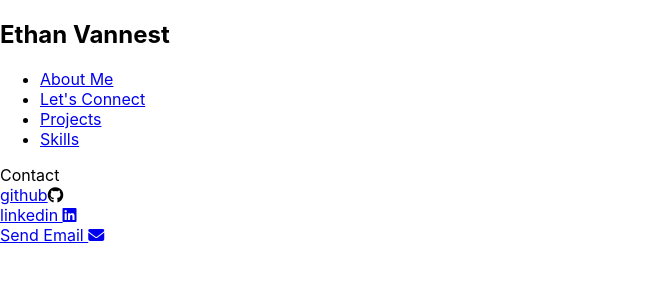
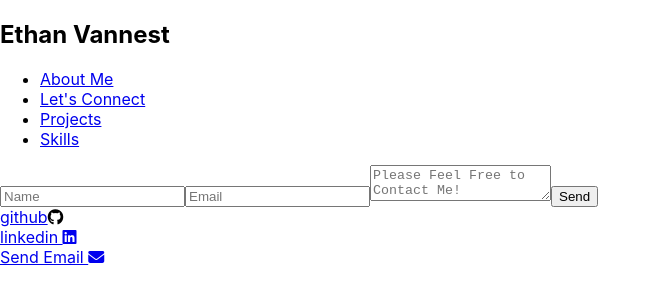
Before and after one commit to ethanVannest/EthanPortfolio, a React (Create React App) app in the folder portfolio/: page /contact in a window 1280 px wide. Shown: the top 304 px of the page, without its empty margins (0-661 px from the left). Built offline with nearby package versions, Linux system fonts and the light colour scheme.

Commit message:
added form for emails

```diff
--- a/portfolio/package.json
+++ b/portfolio/package.json
@@ -3,9 +3,11 @@
   "version": "0.1.0",
   "private": true,
   "dependencies": {
+    "@emailjs/browser": "^3.10.0",
     "@testing-library/jest-dom": "^5.16.5",
     "@testing-library/react": "^13.4.0",
     "@testing-library/user-event": "^13.5.0",
+    "dotenv": "^16.0.3",
     "react": "^18.2.0",
     "react-dom": "^18.2.0",
     "react-router": "^6.4.4",
--- a/portfolio/src/PageRoutes/Contact.js
+++ b/portfolio/src/PageRoutes/Contact.js
@@ -1,9 +1,38 @@
 import React from 'react'
+import { useRef } from 'react';
+import emailjs from '@emailjs/browser';
 
 const Contact = () => {
+    const form = useRef();
+
+    const sendEmail = (e) => {
+      e.preventDefault();
+
+      emailjs.sendForm(`${process.env.REACT_APP_EMAIL_SERVICE_ID}`, `${process.env.REACT_APP_TEMPLATE_ID}`, form.current, `${process.env.REACT_APP_PUBLIC_ID}`)
+      e.target.reset()
+        .then((result) => {
+            console.log(result.text);
+        }, (error) => {
+            console.log(error.text);
+        });
+    };
+
   return (
-    <div>Contact</div>
+    <div>
+        <div className='contactDiv'>
+            <form ref={form} onSubmit={sendEmail}>
+
+            <input placeholder='Name' type="text" name="user_name" />
+
+            <input placeholder='Email' type="email" name="user_email" />
+
+            <textarea name="message" placeholder='Please Feel Free to Contact Me!' />
+            <input type="submit" value="Send" />
+            </form>
+        </div>
+    </div>
   )
 }
 
+
 export default Contact
```
Also changed, not shown: 2 other files (tests, documents, lock files or other folders).
